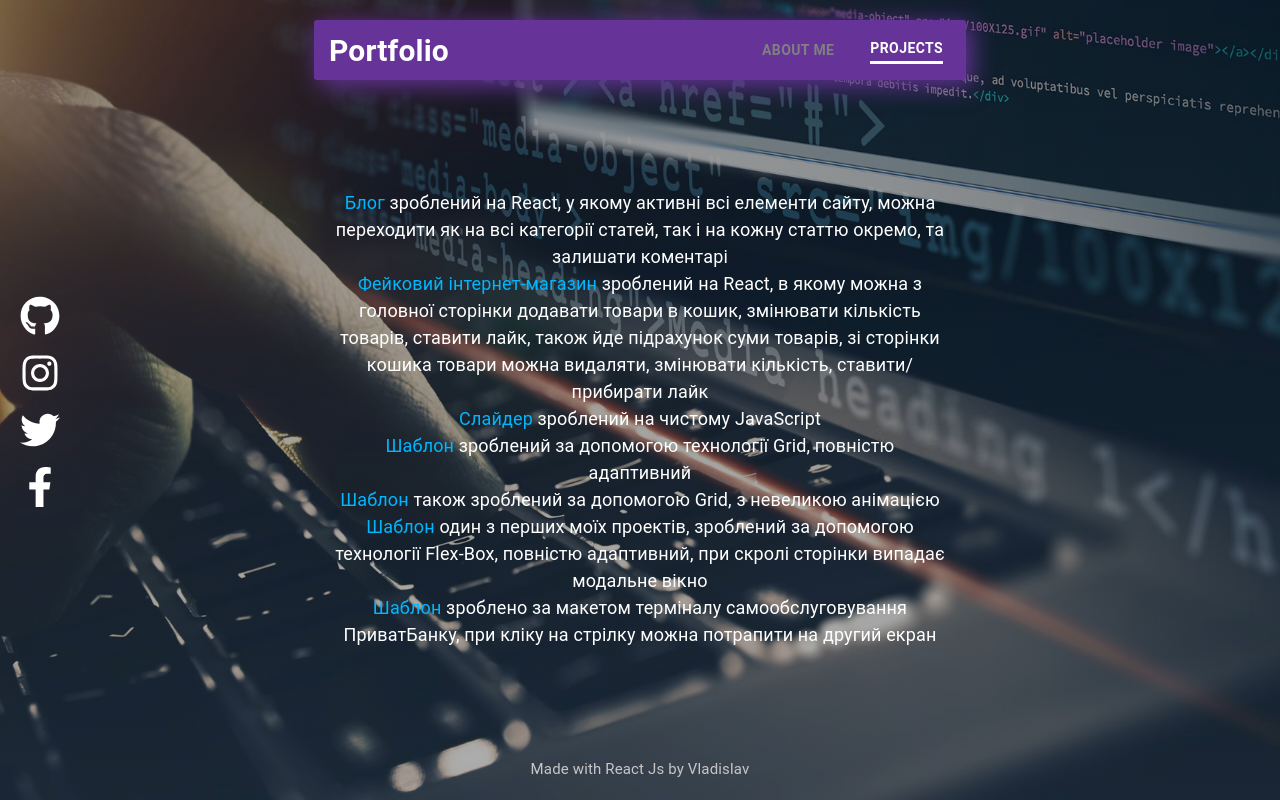
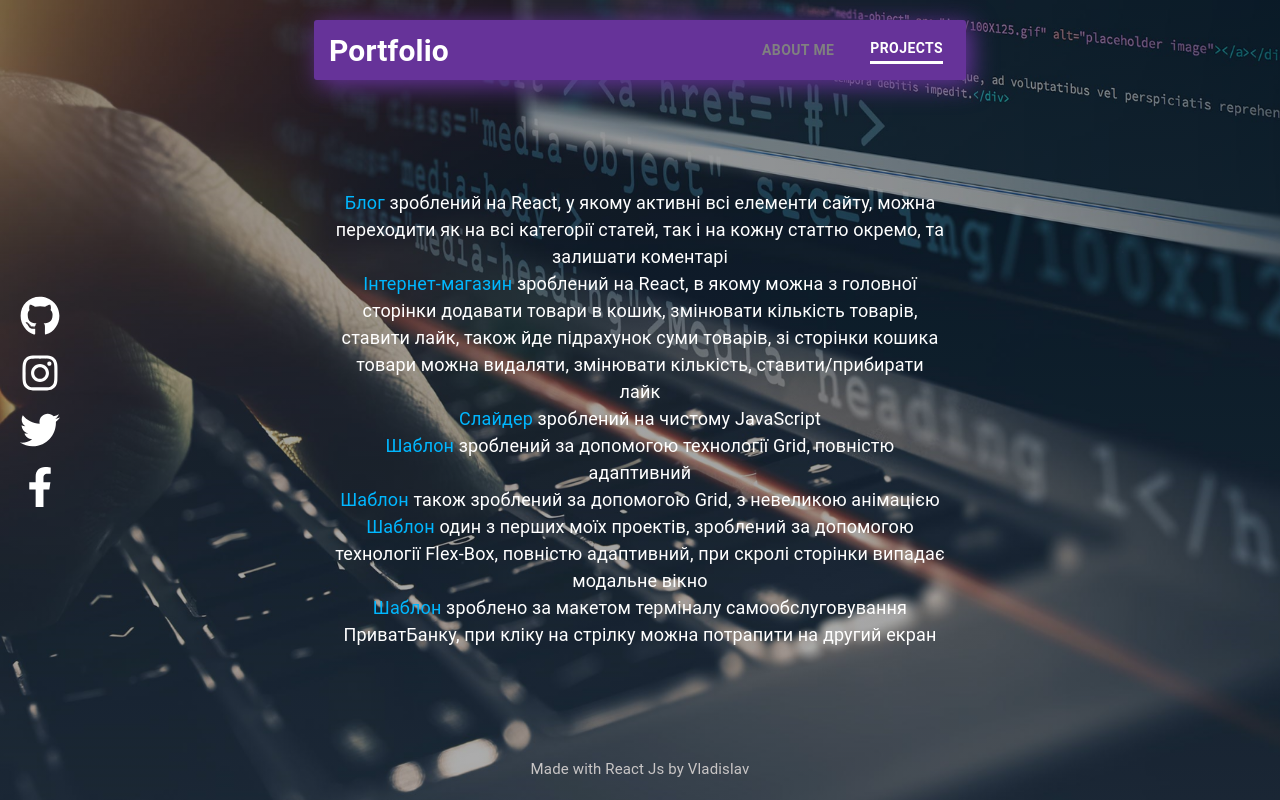
Before and after one commit to VladislavFuklev/react-portfolio, a React (Create React App) app: page /pages/projects in a window 1280 px wide. Built offline with nearby package versions, Linux system fonts and the light colour scheme.

Commit message:
правки

```diff
--- a/src/pages/Projects/Projects.js
+++ b/src/pages/Projects/Projects.js
@@ -23,7 +23,7 @@ export const Projects = () => {
             className="link"
             rel="noreferrer"
           >
-            Фейковий інтернет-магазин
+            Інтернет-магазин
           </a>{" "}
           зроблений на React, в якому можна з головної сторінки додавати товари
           в кошик, змінювати кількість товарів, ставити лайк, також йде
```
